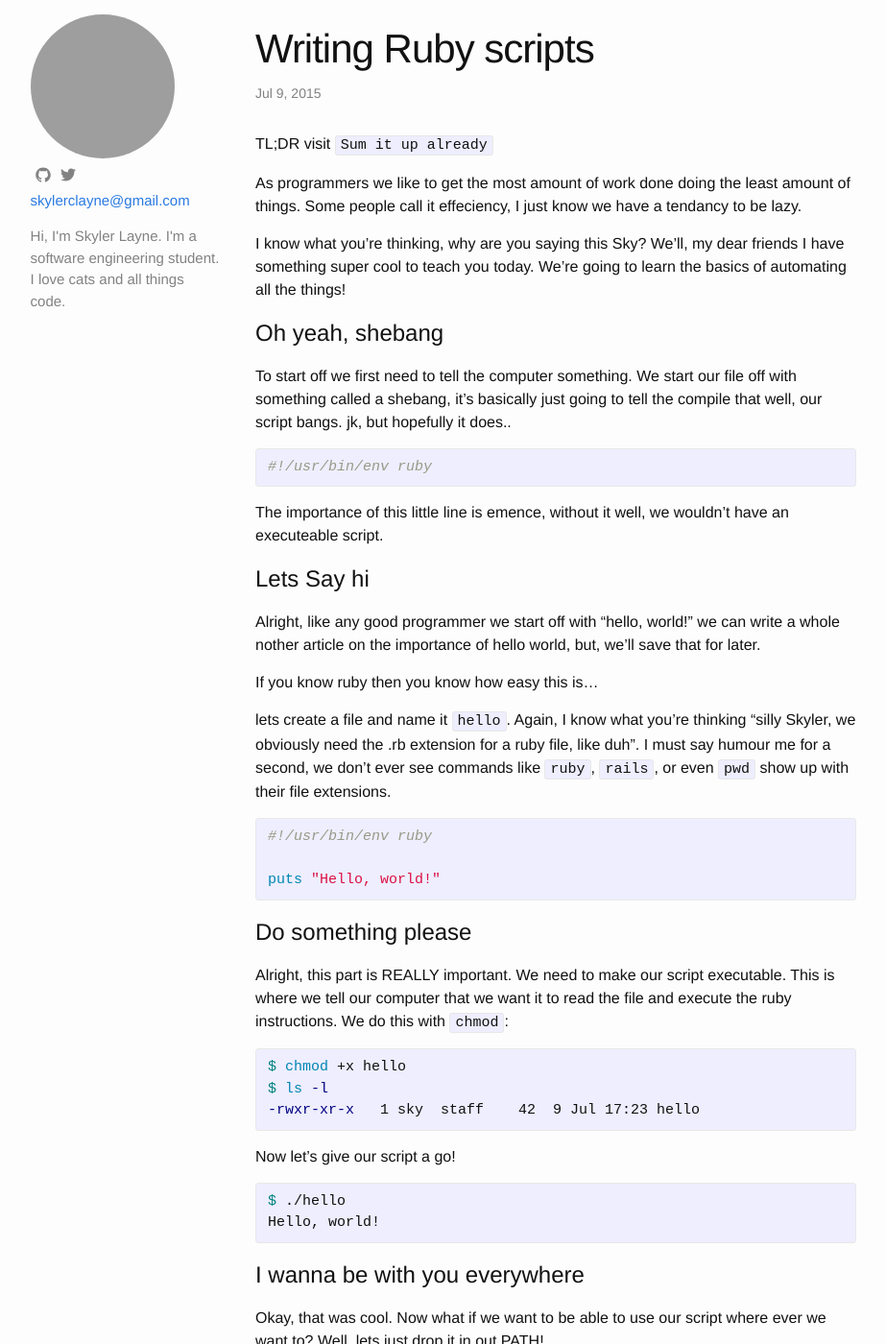
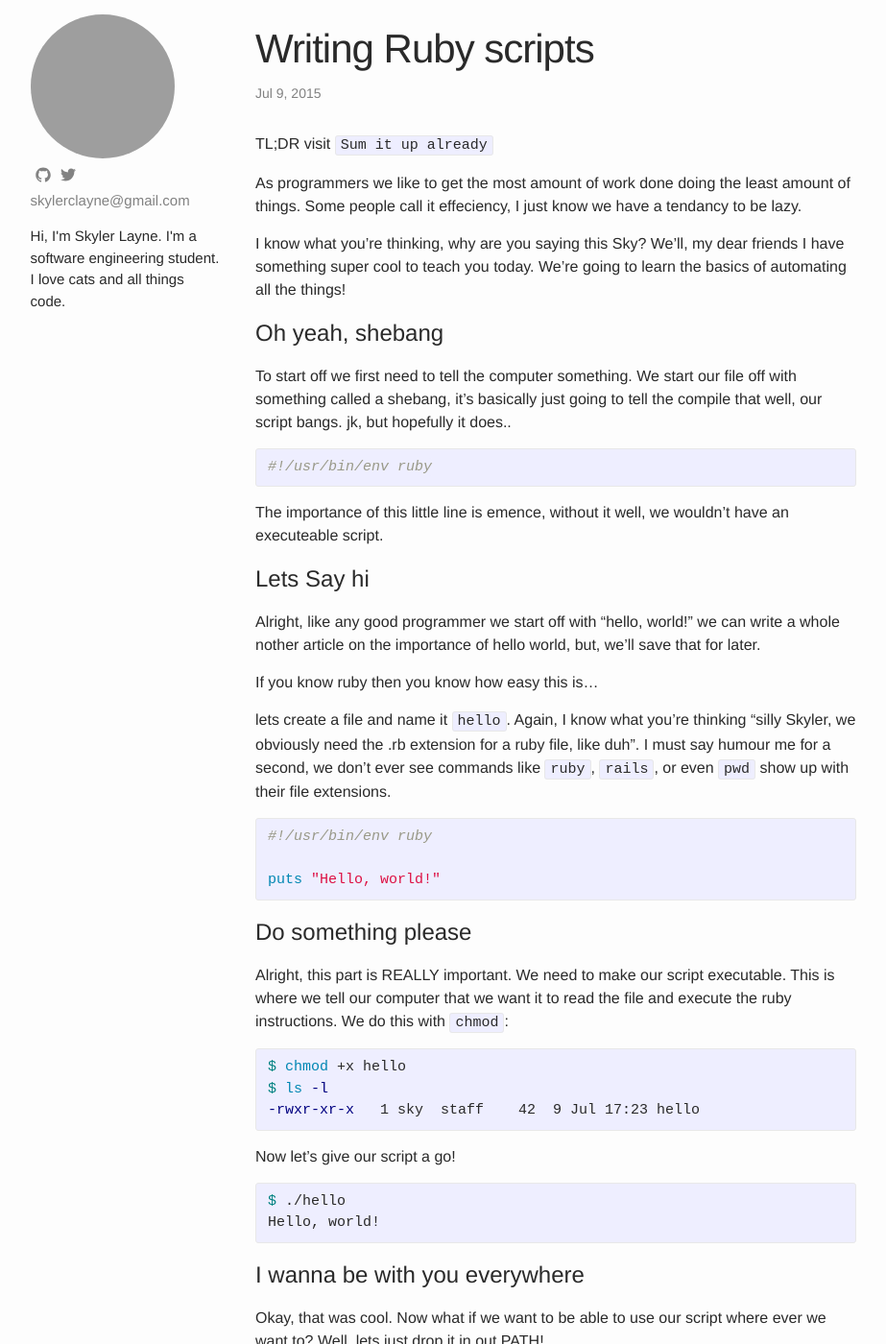
Before and after one commit to skylerto/skylerto.github.io, a Jekyll site: the page built from _posts/2015-07-09-ruby-scripting.markdown, in a window 1280 px wide and 1400 px high. Shown: the whole window at 96% size, without its empty margins (159-1082 px from the left). Built offline with Jekyll 4.4.1, drawn with Linux system fonts in a browser that asks for light colours; grey boxes are pictures that could not be loaded.

Commit message:
styled it up

```diff
--- a/_sass/_base.scss
+++ b/_sass/_base.scss
@@ -23,7 +23,9 @@ body {
     -webkit-text-size-adjust: 100%;
 }
 
-
+.text {
+  color: $text-color;
+}
 
 /**
  * Set `margin-bottom` to maintain vertical rhythm
--- a/_sass/_layout.scss
+++ b/_sass/_layout.scss
@@ -1,7 +1,6 @@
 
 body {
-max-width: 980px
-;
+max-width: 980px;
 margin: 0 auto;
 }
 /**
--- a/css/main.scss
+++ b/css/main.scss
@@ -13,9 +13,9 @@ $base-line-height: 1.5;
 
 $spacing-unit:     30px;
 
-$text-color:       #111;
+$text-color:       #2a2a2a;
 $background-color: #fdfdfd;
-$brand-color:      #2a7ae2;
+$brand-color:      #828282;
 
 $grey-color:       #828282;
 $grey-color-light: lighten($grey-color, 40%);
--- a/index.html
+++ b/index.html
@@ -3,8 +3,6 @@ layout: default
 ---
 
 <div class="home">
-
-  <h1 class="page-heading">Posts</h1>
 
   <ul class="post-list">
     {% for post in site.posts %}
```
